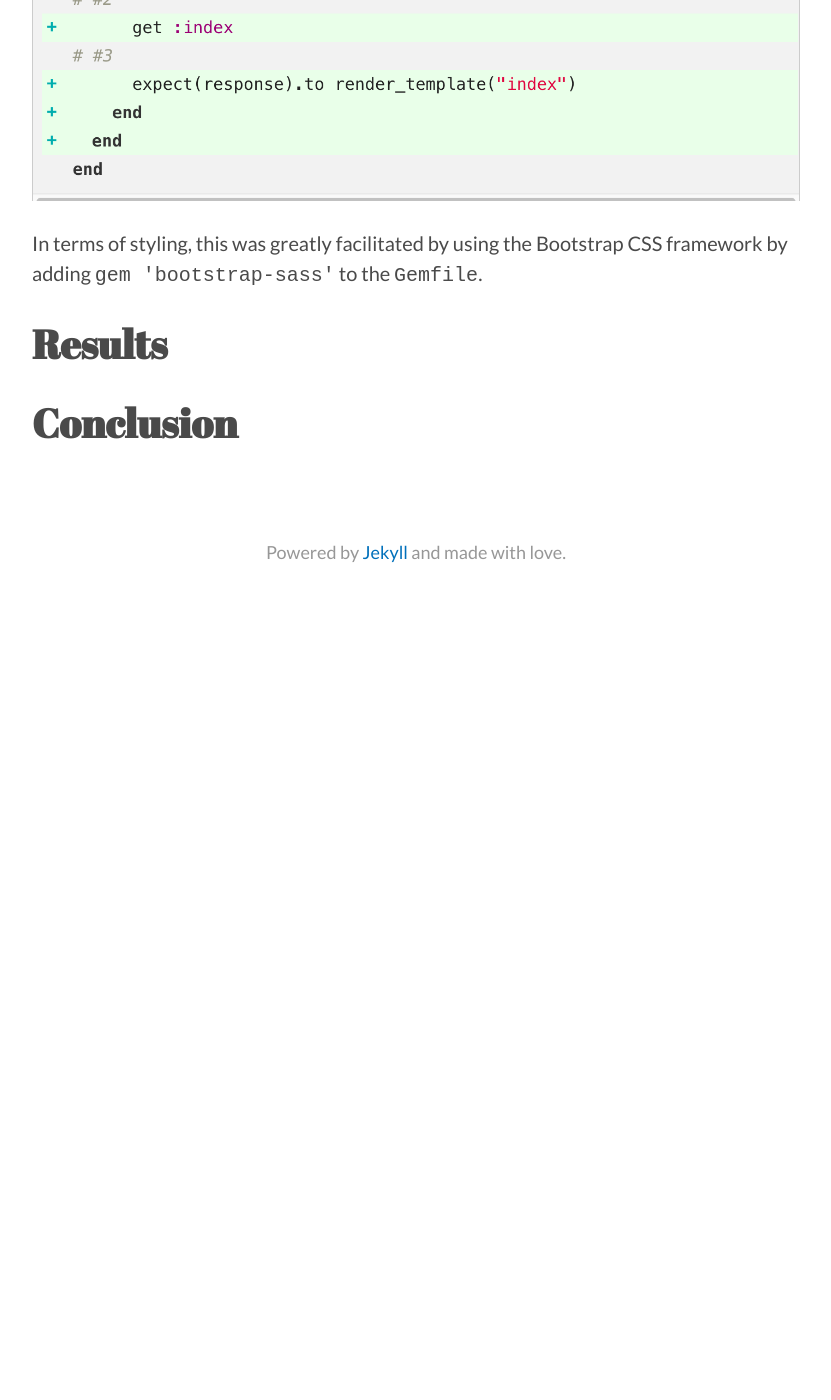
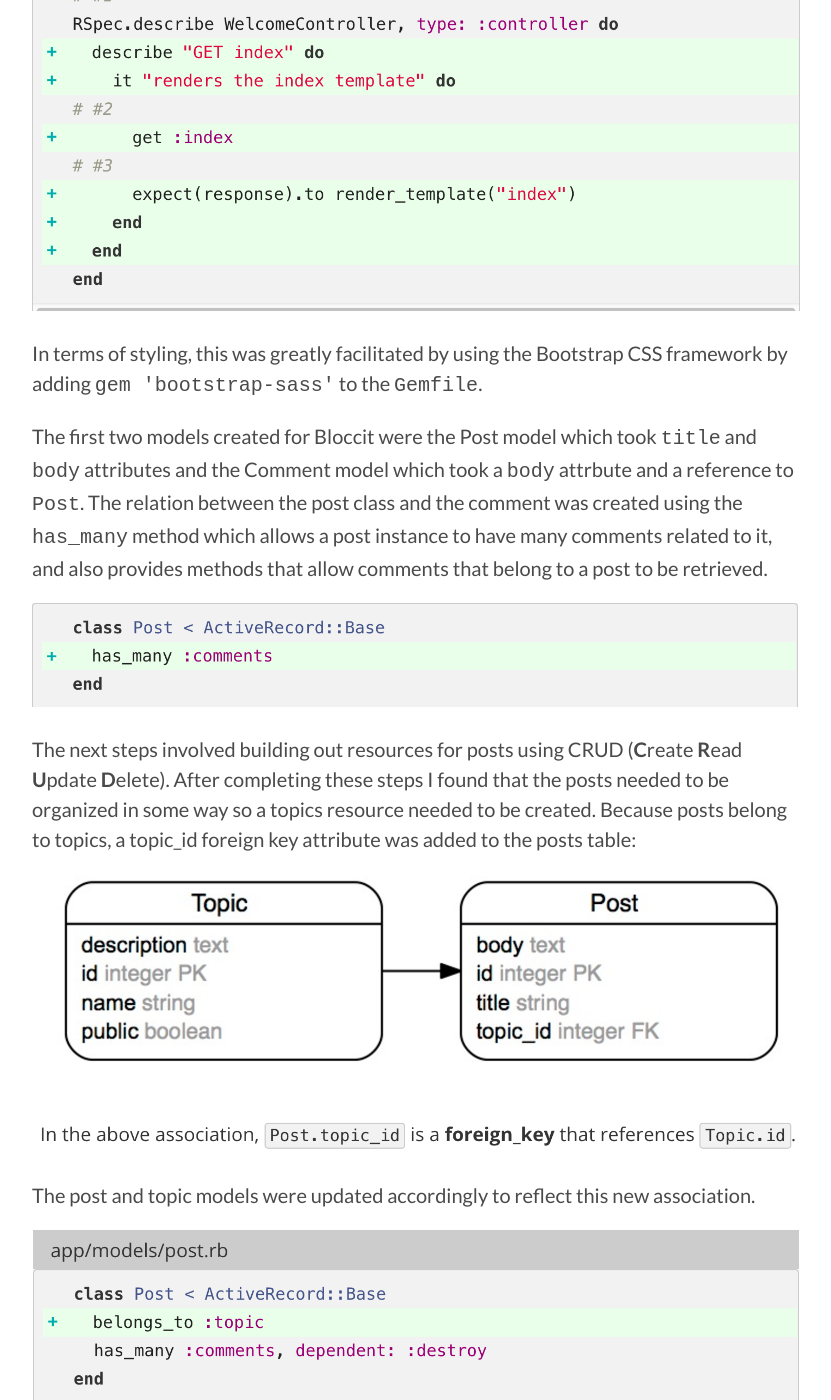
Before and after one commit to Bloc/portfolio-kami, a Jekyll site: the page built from _portfolio/bloccit.md, in a window 1280 px wide and 1400 px high, scrolled down 3110 px. Shown: the whole window, without its empty margins (224-1055 px from the left). Built offline with Jekyll 4.4.1, drawn with Linux system fonts in a browser that asks for light colours; nearby versions of some CDN libraries; before the commit the page ends 3740 px from its top, so only the background shows below that; some of the changed text lies outside the part shown.

Commit message:
Completed bloccit case study and toddlerpedia case study in progress

```diff
--- a/_includes/header.html
+++ b/_includes/header.html
@@ -11,7 +11,7 @@
 			{% endif %}
 			{% endfor %}
 			<li>
-				<a class="page-link" href="https://resume.creddle.io/resume/xal5vhbmjk">Resume</a>
+				<a class="page-link" href="https://resume.creddle.io/resume/a58k1iomh5m">Resume</a>
 			</li>
 		</ul>
 	</nav>
--- a/_portfolio/bloccit.md
+++ b/_portfolio/bloccit.md
@@ -18,12 +18,15 @@ that allows members to create new topics, to write posts or comments, and upvote
 
 The application needed to be created from scratch, and I needed to build out the models, views, and controllers (MVC architecture) for each aspect of the application. Since this app was meant to share information, there needed to be functionality for users to create new posts as well as editing and deleting them. Also to encourage interaction, comments needed to be added as well as the ability to upvote or downvote a post. To encourage users to come back to the app, favorites needed to be created, so a user could follow particular posts and be notified if there was any activity on a particular post such as a new comment.
 
-Users can sign up for an account and view their activity (posts, comments and favorites).
-Users can view, edit and create posts or comment on posts under various topics.
-Users can upvote or downvote a post.
-Users can comment on posts.
-Users can mark posts as favorites to get notified of new comments.
-Admins can alter or delete any topics, posts, or comments.
+Below is a list of user stories requested for the app:
+
+- Users can sign up for an account and view their activity (posts, comments and favorites).
+- Users can view, edit and create posts or comment on posts under various topics.
+- Users can upvote or downvote a post.
+- Users can comment on posts.
+- Users can mark posts as favorites to get notified of new comments.
+- Admins can alter or delete any topics, posts, or comments.
+
 ## Solution
 
 At the start of the project, I needed to create the development database and create a basic UI as a foundation to build on. I created a new database using `rake db:create`. Below is my initial gemfile.
@@ -43,8 +46,25 @@ This code set the welcome index view as the default view using `root`. An exampl
 
 In terms of styling, this was greatly facilitated by using the Bootstrap CSS framework by adding `gem 'bootstrap-sass'` to the `Gemfile`.
 
+The first two models created for Bloccit were the Post model which took `title` and `body` attributes and the Comment model which took a `body` attrbute and a reference to `Post`. The relation between the post class and the comment was created using the `has_many` method which allows a post instance to have many comments related to it, and also provides methods that allow comments that belong to a post to be retrieved.
+
+{:.center}
+![]({{ site.baseurl }}/img/bloccit_has_many_comments.png)
+
+The next steps involved building out resources for posts using CRUD (**C**reate **R**ead **U**pdate **D**elete). After completing these steps I found that the posts needed to be organized in some way so a topics resource needed to be created. Because posts belong to topics, a topic_id foreign key attribute was added to the posts table:
+
+{:.center}
+![]({{ site.baseurl }}/img/bloccit_topic_post_foreign_keys.png)
+
+The post and topic models were updated accordingly to reflect this new association.
+
+{:.center}
+![]({{ site.baseurl }}/img/bloccit_topic_post_models.png)
 
 ## Results
 
+In order to test the application's functionality during development, the local rails server was frequently used. Data was seeded into the application to see if topics, posts, and comments were being displayed properly.
 
 ## Conclusion
+
+By building this Rails application from the ground up, including many aspects that could easily be performed by adding gems such as validation and user authentication, I learned many of the aspects of a basic Rails app. Building it using TDD principles was helpful because it helped narrow down what needed to be accomplished in small, discernible steps. I hope to be able to add to what I learned by incorporating the aforementioned gems.
--- a/index.html
+++ b/index.html
@@ -6,7 +6,7 @@ layout: default
 
   <div class="work">
     <h2>My Work</h2>
-    {% for project in site.portfolio limit:5 %}
+    {% for project in site.portfolio limit:6 %}
     <div class="project">
       <div class="project-thumb">
         <a href="{{ project.url | prepend: site.baseurl }}">
```
Also changed, not shown: other parts of _portfolio/bloccit.md (+1 -1 lines), _portfolio/toddlerpedia.md (added, +37 -0 lines), _posts/2017-07-29-activerecord-helper-methods.md (added, +28 -0 lines), img/bloccit_has_many_comments.png (added), img/bloccit_topic_post_foreign_keys.png (added), img/bloccit_topic_post_models.png (added), img/toddlerpedia_corrected_view.png (added), img/toddlerpedia_enum.png (added), img/toddlerpedia_home.png (added), img/toddlerpedia_user_if_initial.png (added).
